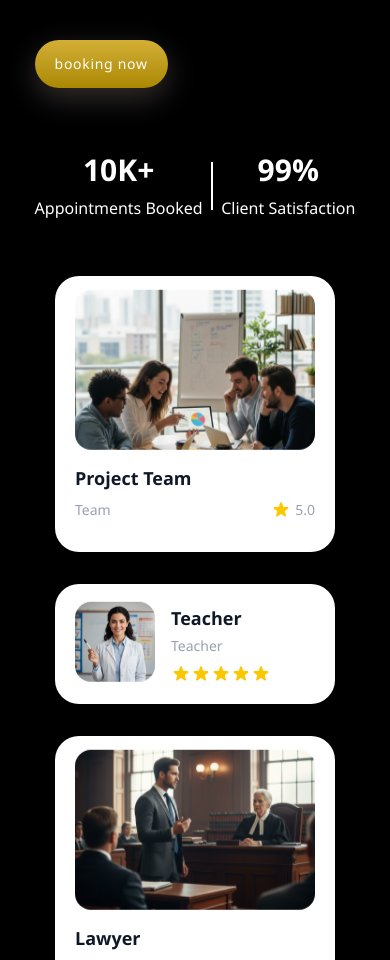
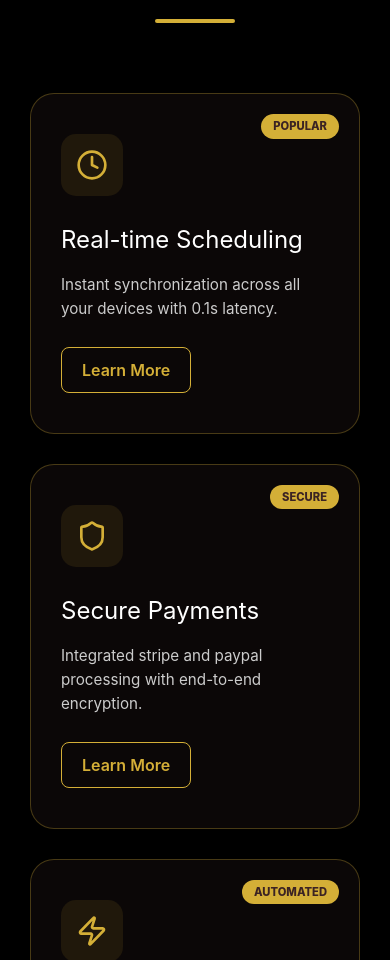
Before and after one commit to AminaSalik/booking-landing, a React (Vite) app: page / in a window 390 px wide. Shown: the part 1040-2000 px from the top of the page. Built offline with nearby package versions, Linux system fonts and the light colour scheme; no server answers; the database is empty.

Commit message:
add Our Premium Services

```diff
--- a/package.json
+++ b/package.json
@@ -13,6 +13,7 @@
     "@emailjs/browser": "^4.4.1",
     "@tailwindcss/vite": "^4.1.18",
     "firebase": "^12.8.0",
+    "gsap": "^3.14.2",
     "libphonenumber-js": "^1.12.34",
     "lucide-react": "^0.562.0",
     "react": "^19.2.0",
@@ -20,6 +21,7 @@
     "react-icons": "^5.5.0",
     "react-phone-input-2": "^2.15.1",
     "react-router-dom": "^7.12.0",
+    "swiper": "^12.0.3",
     "tailwindcss": "^4.1.18"
   },
   "devDependencies": {
--- a/src/assets/style/Benefits.css
+++ b/src/assets/style/Benefits.css
@@ -1,89 +1,121 @@
-      * {
+/* Color Palette: #3b2323 (Brown), #d4af37 (Gold), #000 (Black) */
 
-        box-sizing: border-box;
-        font-family: "Segoe UI", Tahoma, Geneva, Verdana, sans-serif;
+.benefits-section {
+  background-color: #000;
+  overflow: hidden;
 }
 
-   .hero_ {
-        min-height: 55vh;
-        background-color: #000000 ;
+.text-gold {
+  color: #d4af37;
+}
+
+.benefits-grid {
+  display: grid;
+  grid-template-columns: repeat(auto-fit, minmax(320px, 1fr));
+  gap: 40px;
+  justify-items: center;
+}
+
+/* Wrapper for the Animated Border */
+.glass-card-wrapper {
+  position: relative;
+  width: 100%;
+  max-width: 380px;
+  padding: 2px; /* This creates the border thickness */
+  border-radius: 24px;
+  overflow: hidden;
   display: flex;
   justify-content: center;
   align-items: center;
-        /* padding: 2rem; */
 }
 
-      .container {
-        display: grid;
-        grid-template-columns: repeat(auto-fit, minmax(300px, 1fr));
-        gap: 2rem;
-        /* max-width: 1200px; */
-        /* width: 100%; */
+/* The Animated Gradient Background (The Border) */
+.glass-card-wrapper::before {
+  content: "";
+  position: absolute;
+  width: 150%;
+  height: 150%;
+  background: conic-gradient(
+    transparent,
+    #d4af37,
+    transparent 30%
+  );
+  animation: rotateBorder 4s linear infinite;
 }
 
-      .card {
-        background: rgba(255, 255, 255, 0.1);
-        backdrop-filter: blur(10px);
-        border-radius: 20px;
-        padding: 2rem;
-        box-shadow: 0 8px 32px rgba(0, 0, 0, 0.1);
-        border: 1px solid rgba(255, 255, 255, 0.2);
-        transition: all 0.3s ease;
-        cursor: pointer;
+@keyframes rotateBorder {
+  from { transform: rotate(0deg); }
+  to { transform: rotate(360deg); }
 }
 
-      .card:hover {
-        transform: translateY(-10px);
-        box-shadow: 0 12px 40px rgba(0, 0, 0, 0.2);
+/* The actual Glass Card */
+.glass-card {
+  position: relative;
+  z-index: 1;
+  width: 100%;
+  background: rgba(59, 35, 35, 0.7); /* Your brown #3b2323 with opacity */
+  backdrop-filter: blur(15px);
+  -webkit-backdrop-filter: blur(15px);
+  border-radius: 22px;
+  padding: 35px;
+  transition: transform 0.1s ease-out;
+  transform-style: preserve-3d;
 }
 
-      .card h2 {
-        color: white;
-        margin-bottom: 1rem;
-        font-size: 1.5rem;
+.glass-card-content {
+  transform: translateZ(30px); /* 3D pop effect */
 }
 
-      .card p {
-        color: rgba(255, 255, 255, 0.8);
-        line-height: 1.6;
+.glass-card h2 {
+  font-size: 1.6rem;
+  font-weight: 700;
+  margin-bottom: 1.5rem;
 }
 
-      .button {
-        margin-top: 1.5rem;
-        padding: 0.8rem 1.5rem;
-        background: rgba(255, 255, 255, 0.2);
-        border: none;
-        border-radius: 30px;
-        color: white;
-        font-weight: 600;
-        cursor: pointer;
-        transition: all 0.3s ease;
+.glass-card p {
+  color: #e0e0e0;
+  line-height: 1.7;
+  font-size: 0.95rem;
 }
 
-      .button:hover {
-        background: rgba(255, 255, 255, 0.3);
-        transform: scale(1.05);
-      }
-
+/* Progress Bar Styling */
 .progress-bar {
   width: 100%;
-        height: 6px;
+  height: 4px;
   background: rgba(255, 255, 255, 0.1);
-        border-radius: 3px;
-        margin: 1rem 0;
+  border-radius: 10px;
+  margin-bottom: 20px;
   overflow: hidden;
 }
 
 .progress {
-        width: 0%;
   height: 100%;
-        background: rgba(255, 255, 255, 0.5);
-        border-radius: 3px;
-        transition: width 0.8s ease;
+  background: linear-gradient(90deg, #3b2323, #d4af37);
+  border-radius: 10px;
 }
 
+/* Glass Button */
+.benefit-btn {
+  margin-top: 25px;
+  padding: 10px 25px;
+  background: rgba(212, 175, 55, 0.1);
+  border: 1px solid #d4af37;
+  color: #d4af37;
+  border-radius: 12px;
+  cursor: pointer;
+  transition: 0.3s;
+  font-weight: 600;
+}
+
+.benefit-btn:hover {
+  background: #d4af37;
+  color: #3b2323;
+  box-shadow: 0 0 20px rgba(212, 175, 55, 0.4);
+}
+
+/* Mobile Responsiveness */
 @media (max-width: 768px) {
-        .container {
+  .benefits-grid {
     grid-template-columns: 1fr;
   }
 }
--- a/src/assets/style/Booking.css
+++ b/src/assets/style/Booking.css
@@ -175,7 +175,7 @@ small {
 .booking-page-wrapper {
     display: flex;
     min-height: 100vh;
-    background: #120a0a; /* خلفية داكنة جداً لإبراز الزجاج */
+    background: #000000; /* خلفية داكنة جداً لإبراز الزجاج */
     overflow-x: hidden;
 }
 
--- a/src/assets/style/Hero.css
+++ b/src/assets/style/Hero.css
@@ -1,11 +1,59 @@
-/* Container for the 3D Tilt */
+/* Color Palette */
+:root {
+  --gold: #d4af37;
+  --dark-brown: #3b2323;
+  --glass-bg: rgba(59, 35, 35, 0.4);
+  --glass-border: rgba(212, 175, 55, 0.3);
+}
+
+.text-gold {
+  color: var(--gold);
+}
+
+/* Glassdoor Card Style */
+.glass-hero-card {
+  background: var(--glass-bg);
+  backdrop-filter: blur(12px);
+  -webkit-backdrop-filter: blur(12px);
+  border: 1px solid var(--glass-border);
+  border-radius: 24px;
+  padding: 1.5rem;
+  box-shadow: 0 10px 30px rgba(0, 0, 0, 0.5);
+  transition: all 0.4s cubic-bezier(0.175, 0.885, 0.32, 1.275);
+  max-width: 320px;
+  width: 100%;
+}
+
+.glass-hero-card:hover {
+  transform: translateY(-10px) scale(1.02);
+  border-color: var(--gold);
+  background: rgba(59, 35, 35, 0.6);
+  box-shadow: 0 15px 40px rgba(212, 175, 55, 0.2);
+}
+
+/* Gold Gradient Button */
+.btnSubscr {
+  background: linear-gradient(135deg, #d4af37 0%, #aa8803 100%);
+  color: #3b2323 !important; /* Dark text on gold button for readability */
+  border: none;
+  font-weight: 700;
+  box-shadow: 0 8px 20px rgba(212, 175, 55, 0.3);
+  transition: all 0.3s ease;
+}
+
+.btnSubscr:hover {
+  background: linear-gradient(135deg, #aa8803 0%, #d4af37 100%);
+  transform: translateY(-2px);
+  box-shadow: 0 12px 25px rgba(212, 175, 55, 0.5);
+}
+
+/* 3D and Floating effects (from your previous code) */
 .orb-canvas {
   transition: transform 0.4s ease-out;
   transform-style: preserve-3d;
   will-change: transform;
 }
 
-/* The floating animation for images */
 .img-floating {
   animation: floatImage 6s ease-in-out infinite;
 }
@@ -17,67 +65,16 @@
 
 .card__grid {
   display: grid;
-grid-template-columns: 280px;
-  place-content:center;
-gap:2em;
+  grid-template-columns: 1fr;
+  place-content: center;
+  gap: 1.5rem;
 }
 
-.card--1 {
-  align-self: start;
+@media screen and (min-width: 1280px) {
+  .card__grid {
+    grid-template-columns: repeat(2, 1fr);
+    grid-template-rows: repeat(3, auto);
+    column-gap: 2rem;
+    row-gap: 1.5rem;
+  }
 }
-.card--2 {
-   align-self: start;
-}
-.card--3 {
-  align-self: start;
-}
-.card--4 {
-    align-self: end;
-}
-.span__{
-  color: #d4af37;
-}
-
-.btnSubscr{
- background: linear-gradient(to bottom, #d4af37, #aa8803);
-    color: white;
-    border-radius: 50px;
-    box-shadow: 0 10px 30px rgba(177, 151, 151, 0.3);
-
-}
-@media screen and (min-width:1280px){
-.card__grid {
-  display: grid;
-grid-template-columns: repeat(auto-fit,minmax(3.75em,1fr));
-  grid-template-rows: 7.375em 12em 7.375em;
-    column-gap:2em;
-  row-gap:2.1em;
-}
-
-}
-
-
-
-
-
-
-
-
-
-
-
-
-
-
-
-
-
-
-
-
-
-
-
-
-
-        /* ===== CSS Reset e Variáveis Globais ===== */
--- /dev/null
+++ b/src/assets/style/Services.css
@@ -0,0 +1,118 @@
+.services-section {
+  background-color: #000000; /* Black background to make glass pop */
+  padding: 80px 20px;
+  min-height: 80vh;
+  display: flex;
+  justify-content: center;
+  align-items: center;
+}
+
+.services-container {
+  max-width: 1200px;
+  width: 100%;
+  margin: 0 auto;
+}
+
+.services-header {
+  text-align: center;
+  margin-bottom: 60px;
+}
+
+.gold-text { color: #d4af37; font-size: 2.5rem; font-weight: 700; text-transform: uppercase; }
+.white-text { color: #ffffff; }
+
+.gold-underline {
+  width: 80px;
+  height: 4px;
+  background: #d4af37;
+  margin: 15px auto;
+  border-radius: 2px;
+}
+
+/* Grid Layout */
+.services-grid {
+  display: grid;
+  grid-template-columns: repeat(auto-fit, minmax(280px, 1fr));
+  gap: 30px;
+  padding: 10px;
+}
+
+/* Glassmorphism Card Style */
+.service-card {
+  position: relative;
+  background: rgba(59, 35, 35, 0.2); /* Your 3b2323 with transparency */
+  border-radius: 24px;
+  border: 1px solid rgba(212, 175, 55, 0.3); /* Gold border low opacity */
+  backdrop-filter: blur(12px);
+  -webkit-backdrop-filter: blur(12px);
+  padding: 40px 30px;
+  transition: all 0.4s cubic-bezier(0.175, 0.885, 0.32, 1.275);
+  cursor: pointer;
+  overflow: hidden;
+}
+
+.service-card:hover {
+  transform: translateY(-15px);
+  border-color: #d4af37;
+  box-shadow: 0 20px 40px rgba(0, 0, 0, 0.4);
+  background: rgba(59, 35, 35, 0.4);
+}
+
+.icon-box {
+  color: #d4af37;
+  margin-bottom: 20px;
+  display: inline-block;
+  padding: 15px;
+  background: rgba(212, 175, 55, 0.1);
+  border-radius: 15px;
+}
+
+.service-card h3 {
+  color: #ffffff;
+  font-size: 1.5rem;
+  margin-bottom: 15px;
+}
+
+.service-card p {
+  color: #cccccc;
+  line-height: 1.6;
+  font-size: 0.95rem;
+  margin-bottom: 25px;
+}
+
+.service-tag {
+  position: absolute;
+  top: 20px;
+  right: 20px;
+  background: #d4af37;
+  color: #3b2323;
+  font-size: 0.7rem;
+  font-weight: 800;
+  padding: 4px 12px;
+  border-radius: 20px;
+  text-transform: uppercase;
+}
+
+.service-btn {
+  background: transparent;
+  border: 1px solid #d4af37;
+  color: #d4af37;
+  padding: 10px 20px;
+  border-radius: 8px;
+  font-weight: 600;
+  transition: 0.3s;
+}
+
+.service-card:hover .service-btn {
+  background: #d4af37;
+  color: #3b2323;
+}
+
+/* Responsive adjustments */
+@media (max-width: 768px) {
+  .services-grid {
+    grid-template-columns: 1fr;
+    max-width: 400px;
+    margin: 0 auto;
+  }
+}
--- a/src/components/Hero.jsx
+++ b/src/components/Hero.jsx
@@ -1,6 +1,7 @@
 import React, { useEffect } from 'react'
 import "../assets/style/Hero.css";
 import Benefits_ from "./Benefits"
+import Services  from './Services'
 import Navbar from "./Navbar"
 import Booking from "./booking"
 import Doctor from '../assets/img/Doctor.png'
@@ -20,77 +21,91 @@ export default function Hero() {
     <>
       <Navbar/>
 
-      <header className="min-h-screen py-10 px-5 xl:py-0 xl:px-0">
+<Services/>
+
+
+
+   <header className="min-h-screen py-10 px-5 xl:py-0 xl:px-0 bg-black">
   <div className="min-h-screen xl:grid place-items-center place-content-center xl:grid-cols-2 xl:max-w-screen-xl mx-auto w-11/12 xl:max-w-screen-2xl gap-14">
+
+    {/* Text Content Area */}
     <div className="max-w-xl mx-auto xl:max-w-2xl xl:-mt-8">
-            <h1 className="text-3xl xl:text-5xl font-semibold xl:leading-snug text-white 2xl:text-6xl 2xl:leading-snug">Appointments <span className="span__">Faster </span> for your Business</h1>
-            <p className="xl:leading-9 text-white xl:text-lg mt-3 mb-10">Streamline your schedule and give your clients the seamless booking experience they deserve.</p>
-            <button className="btnSubscr text-white rounded-lg py-3.5 px-5 tracking-wider text-sm hover:bg-purple-800 shadow-lg inline-block">booking now</button>
+      <h1 className="text-3xl xl:text-5xl font-semibold xl:leading-snug text-white 2xl:text-6xl 2xl:leading-snug">
+        Appointments <span className="span__">Faster </span> for your Business
+      </h1>
+      <p className="xl:leading-9 text-gray-300 xl:text-lg mt-3 mb-10">
+        Streamline your schedule and give your clients the seamless booking experience they deserve.
+      </p>
 
-            <div className="flex items-center max-w-sm justify-between mt-16 mx-auto text-center lg:text-left lg:mx-0 text-white">
+      <button className="btnSubscr text-white rounded-full py-4 px-8 tracking-wider text-sm font-bold hover:scale-105 transition-transform shadow-lg inline-block">
+        BOOKING NOW
+      </button>
+
+      {/* Stats Section with Glass Effect */}
+      <div className="flex items-center max-w-sm justify-between mt-16 mx-auto text-center lg:text-left lg:mx-0 text-white bg-white/5 backdrop-blur-md p-6 rounded-2xl border border-white/10">
         <div>
-                <span className="text-3xl font-semibold text-white">10K+</span>
-                <p className="capitalize mt-2">Appointments Booked</p>
+          <span className="text-3xl font-semibold text-gold">10K+</span>
+          <p className="capitalize mt-2 text-sm text-gray-400">Appointments Booked</p>
         </div>
-              <div className="w-0.5 h-12 bg-white" />
+        <div className="w-px h-12 bg-white/20" />
         <div>
-                <span className="text-3xl font-semibold text-white">99%</span>
-                <p className="capitalize mt-2">Client Satisfaction</p>
+          <span className="text-3xl font-semibold text-gold">99%</span>
+          <p className="capitalize mt-2 text-sm text-gray-400">Client Satisfaction</p>
         </div>
       </div>
     </div>
 
+    {/* Cards Grid with Glassmorphism */}
     <div className="card__grid mt-14 xl:mt-0 sm:justify-items-center">
-            {/* Added orb-canvas to the card container */}
-            <div className="card--1 max-w-xs bg-white shadow-xl rounded-3xl pt-4 pb-8 px-5 lg:row-start-1 lg:row-end-3 orb-canvas">
-              <div className="w-full h-40 lg:h-48 xl:h-56">
-                <img className="w-full h-full object-cover rounded-2xl img-floating" src={Project_Team} alt="Project Team" />
+
+      {/* Project Team Card */}
+      <div className="card--1 glass-hero-card orb-canvas lg:row-start-1 lg:row-end-3">
+        <div className="w-full h-40 lg:h-48 xl:h-56 overflow-hidden rounded-2xl">
+          <img className="w-full h-full object-cover img-floating" src={Project_Team} alt="Project Team" />
         </div>
         <div>
-                <h2 className="capitalize font-semibold text-lg mt-3 mb-2 text-gray-900 ">Project Team</h2>
-                <p className="text-gray-400 text-sm flex justify-between items-center">Team <span className="flex items-center"><svg className="w-5 h-5 mr-1 text-yellow-400" fill="currentColor" viewBox="0 0 20 20"><path d="M9.049 2.927c.3-.921 1.603-.921 1.902 0l1.07 3.292a1 1 0 00.95.69h3.462c.969 0 1.371 1.24.588 1.81l-2.8 2.034a1 1 0 00-.364 1.118l1.07 3.292c.3.921-.755 1.688-1.54 1.118l-2.8-2.034a1 1 0 00-1.175 0l-2.8 2.034c-.784.57-1.838-.197-1.539-1.118l1.07-3.292a1 1 0 00-.364-1.118L2.98 8.72c-.783-.57-.38-1.81.588-1.81h3.461a1 1 0 00.951-.69l1.07-3.292z" /></svg>5.0</span></p>
+          <h2 className="capitalize font-semibold text-lg mt-4 mb-2 text-white">Project Team</h2>
+          <p className="text-gray-400 text-sm flex justify-between items-center">
+            Specialist <span className="flex items-center text-gold"><svg className="w-4 h-4 mr-1 fill-current" viewBox="0 0 20 20"><path d="M9.049 2.927c.3-.921 1.603-.921 1.902 0l1.07 3.292a1 1 0 00.95.69h3.462c.969 0 1.371 1.24.588 1.81l-2.8 2.034a1 1 0 00-.364 1.118l1.07 3.292c.3.921-.755 1.688-1.54 1.118l-2.8-2.034a1 1 0 00-1.175 0l-2.8 2.034c-.784.57-1.838-.197-1.539-1.118l1.07-3.292a1 1 0 00-.364-1.118L2.98 8.72c-.783-.57-.38-1.81.588-1.81h3.461a1 1 0 00.951-.69l1.07-3.292z" /></svg>5.0</span>
+          </p>
         </div>
       </div>
 
-            <div className="card--2 w-full max-w-xs flex items-center bg-white shadow-xl rounded-3xl w-80 p-5 lg:row-start-1 lg:row-end-2 orb-canvas">
-              <div className="w-20 h-20">
-                <img src={Teacher} alt="Elise Doe" className="rounded-2xl object-cover w-full h-full img-floating" />
+      {/* Teacher Card */}
+      <div className="card--2 glass-hero-card orb-canvas lg:row-start-1 lg:row-end-2 flex items-center">
+        <div className="w-16 h-16 shrink-0">
+          <img src={Teacher} alt="Teacher" className="rounded-xl object-cover w-full h-full img-floating" />
         </div>
         <div className="ml-4">
-                <h2 className="text-lg text-gray-900 font-semibold capitalize">Teacher</h2>
-                <p className="text-gray-400 mt-1 mb-2 text-sm">Teacher</p>
-                <ul className="flex">
+          <h2 className="text-md text-white font-semibold capitalize">Teacher</h2>
+          <div className="flex text-gold mt-1">
             {[...Array(5)].map((_, i) => (
-                    <li key={i}><svg className="w-5 h-5 text-yellow-400" fill="currentColor" viewBox="0 0 20 20"><path d="M9.049 2.927c.3-.921 1.603-.921 1.902 0l1.07 3.292a1 1 0 00.95.69h3.462c.969 0 1.371 1.24.588 1.81l-2.8 2.034a1 1 0 00-.364 1.118l1.07 3.292c.3.921-.755 1.688-1.54 1.118l-2.8-2.034a1 1 0 00-1.175 0l-2.8 2.034c-.784.57-1.838-.197-1.539-1.118l1.07-3.292a1 1 0 00-.364-1.118L2.98 8.72c-.783-.57-.38-1.81.588-1.81h3.461a1 1 0 00.951-.69l1.07-3.292z" /></svg></li>
+              <svg key={i} className="w-4 h-4 fill-current" viewBox="0 0 20 20"><path d="M9.049 2.927c.3-.921 1.603-.921 1.902 0l1.07 3.292a1 1 0 00.95.69h3.462c.969 0 1.371 1.24.588 1.81l-2.8 2.034a1 1 0 00-.364 1.118l1.07 3.292c.3.921-.755 1.688-1.54 1.118l-2.8-2.034a1 1 0 00-1.175 0l-2.8 2.034c-.784.57-1.838-.197-1.539-1.118l1.07-3.292a1 1 0 00-.364-1.118L2.98 8.72c-.783-.57-.38-1.81.588-1.81h3.461a1 1 0 00.951-.69l1.07-3.292z" /></svg>
             ))}
-                </ul>
+          </div>
         </div>
       </div>
 
-            <div className="card--3 max-w-xs bg-white shadow-xl rounded-3xl pt-4 pb-8 px-5 lg:row-start-2 lg:row-end-5 orb-canvas">
-              <div className="w-full h-40 lg:h-48 xl:h-56">
-                <img className="w-full h-full object-cover rounded-2xl img-floating" src={Lawyer} alt="Galaxy Abstract Paint" />
+      {/* Lawyer Card */}
+      <div className="card--3 glass-hero-card orb-canvas lg:row-start-2 lg:row-end-5">
+        <div className="w-full h-40 lg:h-48 xl:h-56 overflow-hidden rounded-2xl">
+          <img className="w-full h-full object-cover img-floating" src={Lawyer} alt="Lawyer" />
         </div>
-              <div>
-                <h2 className="capitalize font-semibold text-lg mt-3 mb-2 text-gray-900">Lawyer</h2>
-                <p className="text-gray-400 flex justify-between items-center text-sm">Lawyer <span className="flex items-center"><svg className="w-5 h-5 mr-1 text-yellow-400" fill="currentColor" viewBox="0 0 20 20"><path d="M9.049 2.927c.3-.921 1.603-.921 1.902 0l1.07 3.292a1 1 0 00.95.69h3.462c.969 0 1.371 1.24.588 1.81l-2.8 2.034a1 1 0 00-.364 1.118l1.07 3.292c.3.921-.755 1.688-1.54 1.118l-2.8-2.034a1 1 0 00-1.175 0l-2.8 2.034c-.784.57-1.838-.197-1.539-1.118l1.07-3.292a1 1 0 00-.364-1.118L2.98 8.72c-.783-.57-.38-1.81.588-1.81h3.461a1 1 0 00.951-.69l1.07-3.292z" /></svg>5.0</span></p>
+        <h2 className="capitalize font-semibold text-lg mt-4 text-white">Lawyer</h2>
+        <p className="text-gold text-sm font-bold">Available Now</p>
+      </div>
+
+      {/* Doctor Card */}
+      <div className="card--4 glass-hero-card orb-canvas lg:row-start-3 lg:row-end-4 flex items-center">
+        <div className="w-16 h-16 shrink-0">
+          <img src={Doctor} alt="Doctor" className="rounded-xl object-cover w-full h-full img-floating" />
+        </div>
+        <div className="ml-4">
+          <h2 className="text-md text-white font-semibold capitalize">Medical</h2>
+          <p className="text-gray-400 text-xs mt-1">Certified Doctor</p>
         </div>
       </div>
 
-            <div className="card--4 lg:row-start-3 lg:row-end-4 max-w-xs flex items-center bg-white shadow-xl rounded-3xl w-80 p-5 w-full orb-canvas">
-              <div className="w-20 h-20">
-                <img src={Doctor} alt="John Doe" className="rounded-2xl object-cover w-full h-full img-floating" />
-              </div>
-              <div className="ml-4">
-                <h2 className="text-lg text-gray-900 font-semibold capitalize">Doctor</h2>
-                <p className="text-gray-400 mt-1 mb-2 text-sm">Doctor</p>
-                <ul className="flex">
-                   {[...Array(5)].map((_, i) => (
-                    <li key={i}><svg className="w-5 h-5 text-yellow-400" fill="currentColor" viewBox="0 0 20 20"><path d="M9.049 2.927c.3-.921 1.603-.921 1.902 0l1.07 3.292a1 1 0 00.95.69h3.462c.969 0 1.371 1.24.588 1.81l-2.8 2.034a1 1 0 00-.364 1.118l1.07 3.292c.3.921-.755 1.688-1.54 1.118l-2.8-2.034a1 1 0 00-1.175 0l-2.8 2.034c-.784.57-1.838-.197-1.539-1.118l1.07-3.292a1 1 0 00-.364-1.118L2.98 8.72c-.783-.57-.38-1.81.588-1.81h3.461a1 1 0 00.951-.69l1.07-3.292z" /></svg></li>
-                  ))}
-                </ul>
-              </div>
-            </div>
     </div>
   </div>
 </header>
--- a/src/components/Navbar.jsx
+++ b/src/components/Navbar.jsx
@@ -20,7 +20,7 @@ export default function Navbar() {
       {/* Navigation Bar */}
       <nav className="navbar">
         <div className="nav-container">
-          <div className="nav-logo">GLOW<span>APP</span></div>
+          <div className="nav-logo">GLOW<span className="span__">APP</span></div>
 
           <div className={`nav-links ${isMenuOpen ? "active" : ""}`}>
     {/* 2. تغيير وسم a إلى Link وتغيير href إلى to */}
--- /dev/null
+++ b/src/components/Services.jsx
@@ -0,0 +1,57 @@
+import React from 'react';
+import '../assets/style/Services.css';
+import { Shield, Clock, Smartphone, Zap } from 'lucide-react'; // Example icons
+
+export default function Services() {
+  const services = [
+    {
+      title: "Real-time Scheduling",
+      desc: "Instant synchronization across all your devices with 0.1s latency.",
+      icon: <Clock size={32} />,
+      tag: "Popular"
+    },
+    {
+      title: "Secure Payments",
+      desc: "Integrated stripe and paypal processing with end-to-end encryption.",
+      icon: <Shield size={32} />,
+      tag: "Secure"
+    },
+    {
+      title: "Smart Reminders",
+      desc: "Automated WhatsApp and Email alerts to reduce no-shows by 90%.",
+      icon: <Zap size={32} />,
+      tag: "Automated"
+    },
+    {
+      title: "Mobile App Control",
+      desc: "Manage your entire business dashboard from the palm of your hand.",
+      icon: <Smartphone size={32} />,
+      tag: "Mobile"
+    }
+  ];
+
+  return (
+    <section className="services-section">
+      <div className="services-container">
+        <div className="services-header">
+          <h2 className="gold-text">Our Premium <span className="white-text">Services</span></h2>
+          <div className="gold-underline"></div>
+        </div>
+
+        <div className="services-grid">
+          {services.map((service, index) => (
+            <div className="service-card" key={index}>
+              <div className="glass-content">
+                <div className="icon-box">{service.icon}</div>
+                <span className="service-tag">{service.tag}</span>
+                <h3>{service.title}</h3>
+                <p>{service.desc}</p>
+                <button className="service-btn">Learn More</button>
+              </div>
+            </div>
+          ))}
+        </div>
+      </div>
+    </section>
+  );
+}
```
Also changed, not shown: src/components/Benefits.jsx (+27 -37 lines), 1 other file (tests, documents, lock files or other folders). Lines whose indentation alone changed are shown as unchanged.
